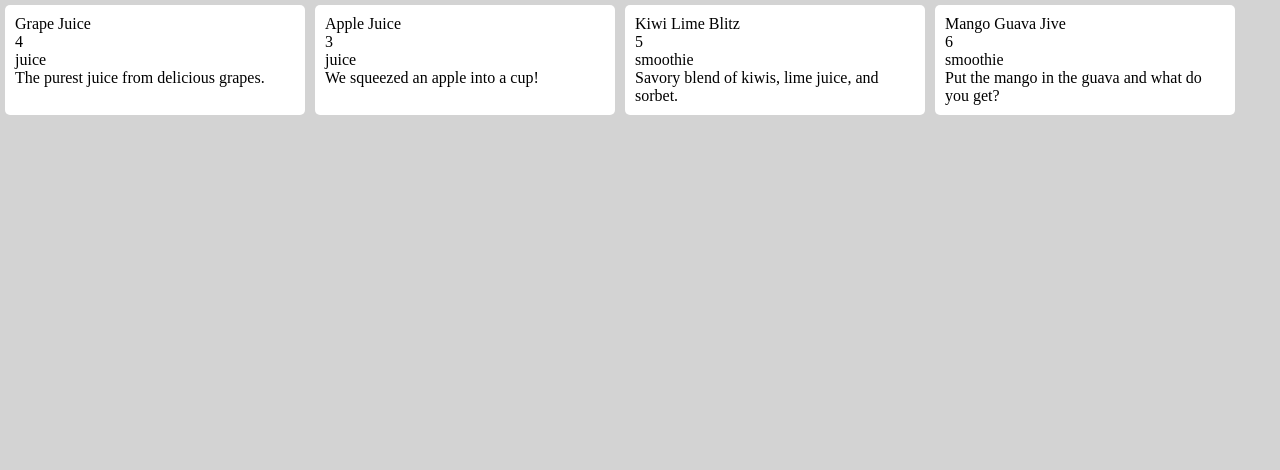
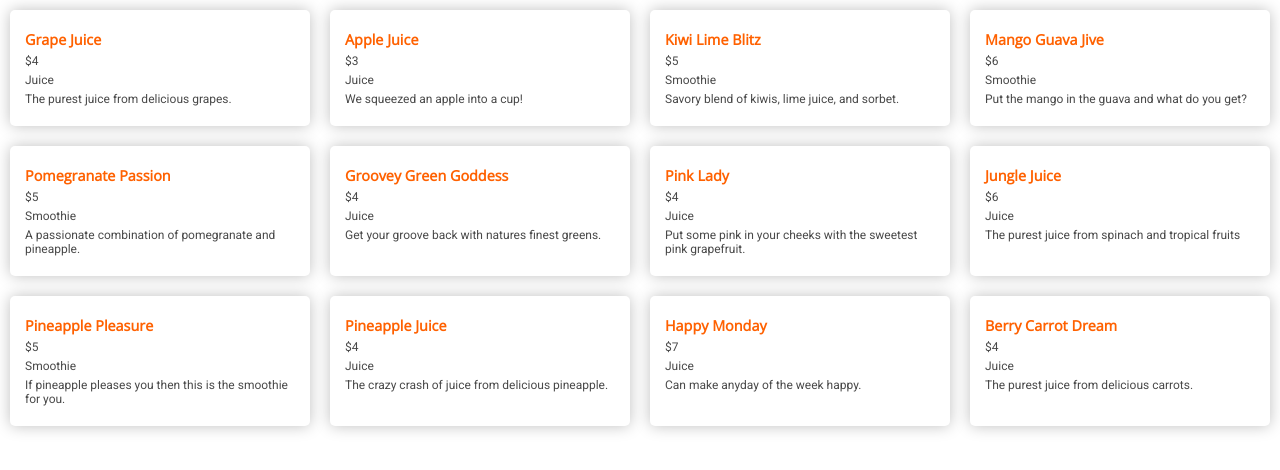
Before and after one commit to josephrossparks/Midterm_POS, a plain HTML site: page index.html in a window 1280 px wide. Drawn offline with nearby package versions, Linux system fonts and the light colour scheme.

Commit message:
updated shopping page css

```diff
--- a/index.html
+++ b/index.html
@@ -3,7 +3,10 @@
   <head>
     <meta charset="utf-8">
     <meta name="viewport" content="width=device-width">
-    <link rel="stylesheet" href="style.css"></head>
+    <link rel="stylesheet" href="style.css">
+    <link href="https://fonts.googleapis.com/css?family=Open+Sans|Roboto" rel="stylesheet">
+
+  </head>
     <title>Guava Lava Smooties</title>
   </head>
 
--- a/scripts/index.js
+++ b/scripts/index.js
@@ -5,30 +5,85 @@ var masterItemList = [
     {
         name: 'Grape Juice',
         price: 4,
-		class: 'juice',
+        class: 'Juice',
         description: 'The purest juice from delicious grapes.',
         itemNumber: 1
     },
     {
         name: 'Apple Juice',
         price: 3,
-		class: 'juice',
+        class: 'Juice',
         description: 'We squeezed an apple into a cup!',
         itemNumber: 2
     },
     {
         name: 'Kiwi Lime Blitz',
         price: 5,
-		class: 'smoothie',
+        class: 'Smoothie',
         description: 'Savory blend of kiwis, lime juice, and sorbet.',
         itemNumber: 3
     },
     {
         name: 'Mango Guava Jive',
         price: 6,
-		class: 'smoothie',
+        class: 'Smoothie',
         description: 'Put the mango in the guava and what do you get?',
         itemNumber: 4
+    },
+    {   name: 'Pomegranate Passion',
+        price: 5,
+        class: 'Smoothie',
+        description: 'A passionate combination of pomegranate and pineapple.',
+        itemNumber: 5
+    },
+    {
+        name: 'Groovey Green Goddess ',
+        price: 4,
+        class: 'Juice',
+        description: 'Get your groove back with natures finest greens.',
+        itemNumber: 6
+    },
+    {
+        name: 'Pink Lady',
+        price: 4,
+        class: 'Juice',
+        description: 'Put some pink in your cheeks with the sweetest pink grapefruit.',
+        itemNumber: 7
+    },
+    {
+        name: 'Jungle Juice',
+        price: 6,
+        class: 'Juice',
+        description: 'The purest juice from spinach and tropical fruits',
+        itemNumber: 8
+    },
+    {
+        name: 'Pineapple Pleasure',
+        price: 5,
+        class: 'Smoothie',
+        description: 'If pineapple pleases you then this is the smoothie for you.',
+        itemNumber: 9
+    },
+    {
+        name: 'Pineapple Juice',
+        price: 4,
+        class: 'Juice',
+        description: 'The crazy crash of juice from delicious pineapple.',
+        itemNumber: 10
+    },
+    {
+        name: 'Happy Monday',
+        price: 7,
+        class: 'Juice',
+        description: 'Can make anyday of the week happy.',
+        itemNumber: 11
+    },
+    {
+        name: ' Berry Carrot Dream',
+        price: 4,
+        class: 'Juice',
+        description: 'The purest juice from delicious carrots.',
+        itemNumber: 12
     }
 ];
 
@@ -42,8 +97,8 @@ masterItemList.forEach(function(item){
 //This function finds the info of each object, creates a container, fills it, and places it in the DOM.
 function printItemToShopPage(item) {
 	var itemContainer = $('<div></div>');//Creates Container
-	var namePTag = $('<p>'+item.name+'</p>');//Identifies Name
-	var pricePTag = $('<p>'+item.price+'</p>');//Identifies Price
+	var namePTag = $('<h4>'+item.name+'</h4>');//Identifies Name
+	var pricePTag = $('<p> $'+item.price+'</p>');//Identifies Price
 	var classPTag = $('<p>'+item.class+'</p><');//Identifies Class
 	var descriptionPTag = $('<p>'+item.description+'</p>');//Identifies Description
 
--- a/style.css
+++ b/style.css
@@ -7,24 +7,50 @@ p, input, div, form {
 	box-sizing: border-box;
 }
 
+/*Load Fonts*/
+
 /*Page Styling*/
 
 body {
-	background-color: lightgrey;
+	background-color: white;
 }
 
 /*Style Item Container*/
 #shopPage {
+	position: relative;
+	margin: 0 auto;
 	display: flex;
 	flex-wrap: wrap;
-	justify-content: flex-start;
+	justify-content: center;
 
 }
 
 .itemContainer {
+	width: 300px;
+	padding: 15px;
+	margin: 10px 10px;
+
 	background-color: white;
-	width: 300px;
 	border-radius: 5px;
-	padding: 10px;
-	margin: 5px;
+	box-shadow: 0 0 15px rgba(0, 0, 0, 0.25);
 }
+
+.itemContainer:hover {
+	background-color: #f4f4f4;
+}
+
+.itemContainer h4 {
+
+	font-family: 'Open Sans', sans-serif;
+	font-size: 0.9em;
+	color: #FF6100;
+	margin: 5px 0;
+}
+
+.itemContainer p {
+
+	font-family: 'Roboto', sans-serif;
+	font-size: 0.75em;
+	color: #494949;
+	margin: 5px 0;
+}
```
Lines whose indentation alone changed are shown as unchanged.
